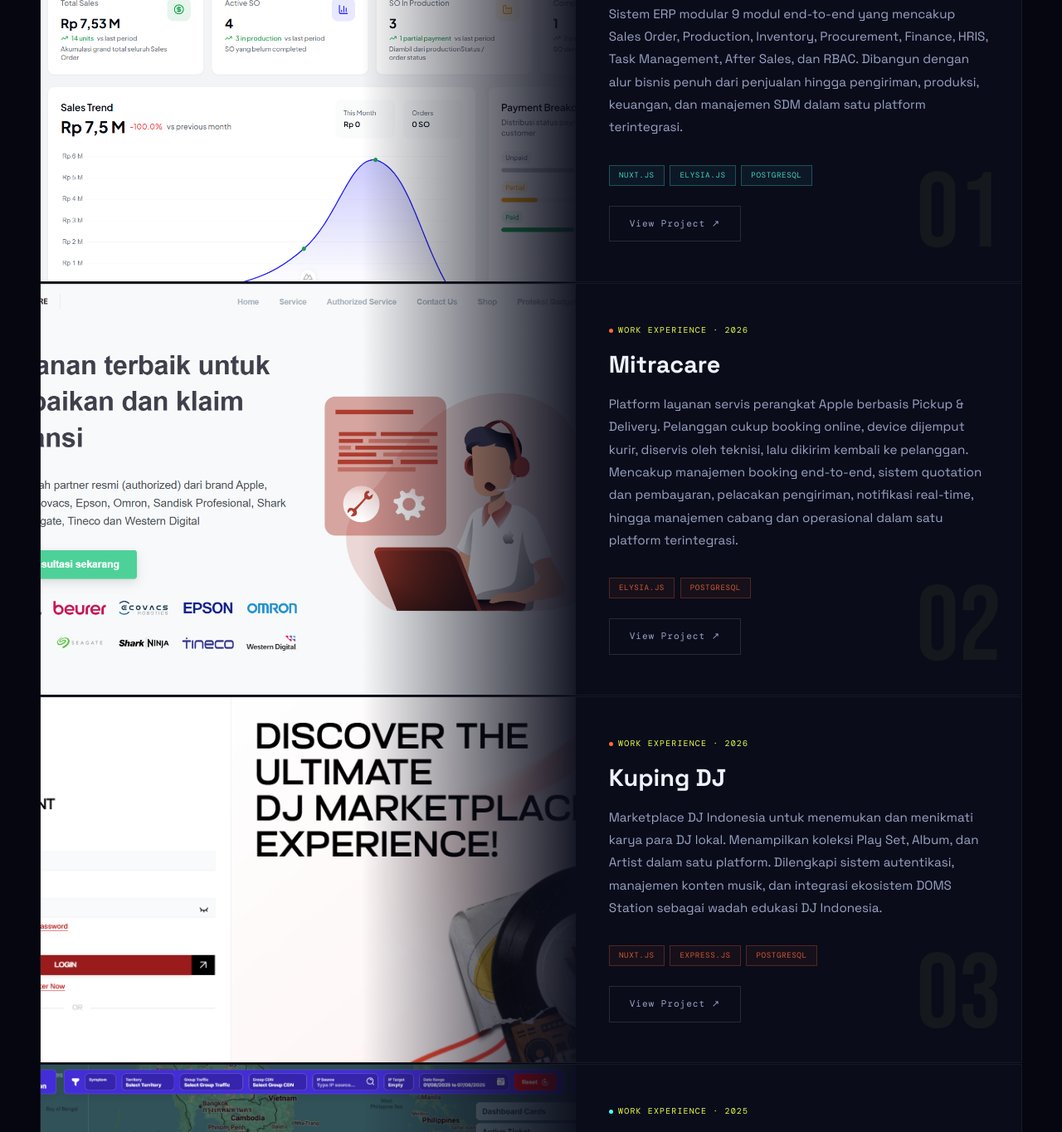
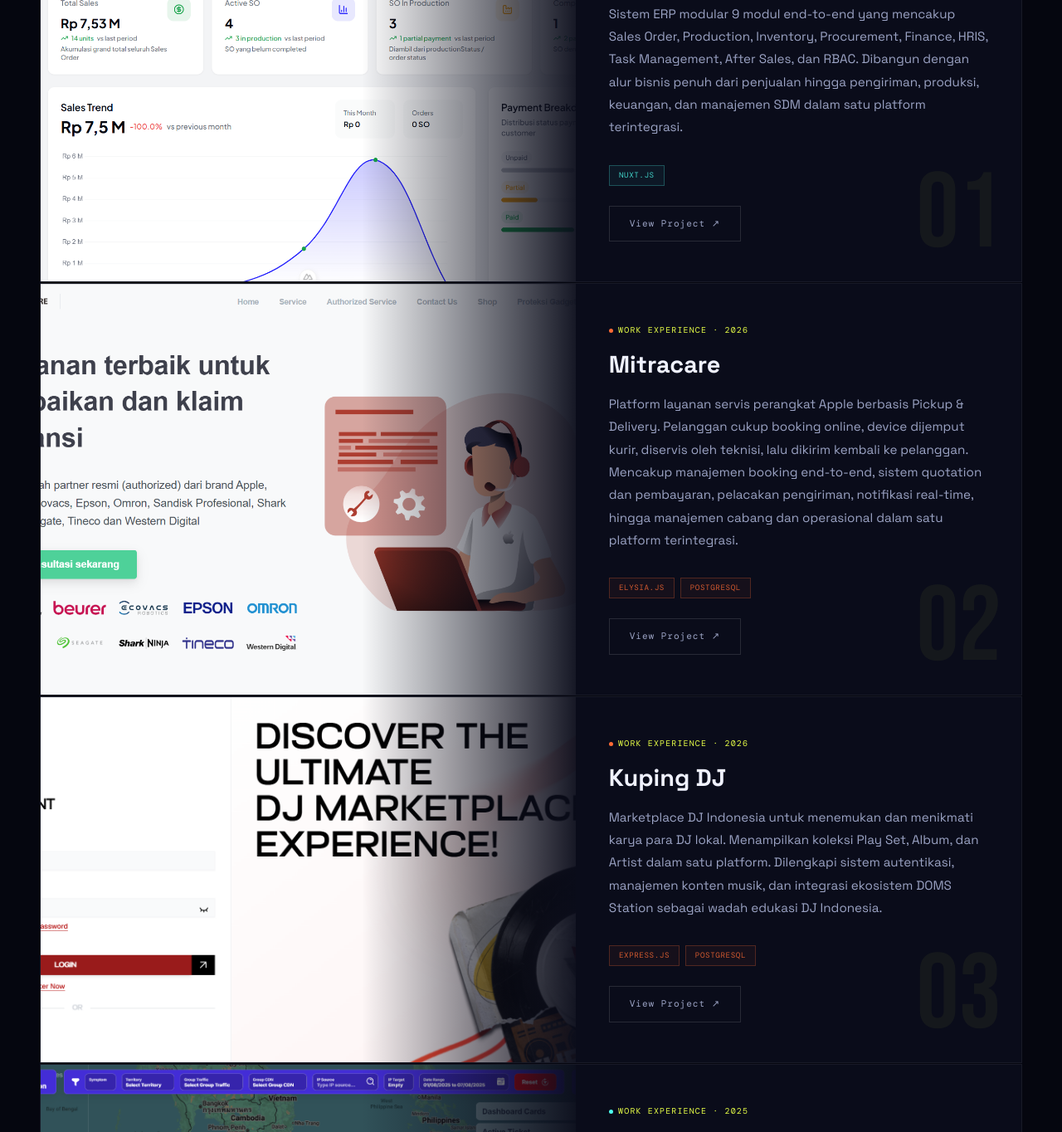
Before and after one commit to Samueldaerren/Portofolio-PKL, a plain HTML site: page index.html in a window 1280 px wide. Shown: the part 3606-4970 px from the top of the page at 83% size. Drawn offline with nearby package versions, Linux system fonts and the light colour scheme; a web font is replaced by a local one.

Commit message:
update porto

```diff
--- a/index.html
+++ b/index.html
@@ -483,8 +483,6 @@
         </p>
         <div class="proj-pills">
           <span class="pp blue">Nuxt.JS</span>
-          <span class="pp blue">Elysia.JS</span>
-          <span class="pp blue">PostgreSQL</span>
         </div>
         <a href="https://drive.google.com/drive/folders/1ZohACpbcuCZugbUUGSyxq20pC8aMRvsz" target="_blank" class="proj-link-btn">View Project ↗</a>
       </div>
@@ -532,7 +530,6 @@
           manajemen konten musik, dan integrasi ekosistem DOMS Station sebagai wadah edukasi DJ Indonesia.
         </p>
         <div class="proj-pills">
-          <span class="pp orange">Nuxt.JS</span>
           <span class="pp orange">Express.JS</span>
           <span class="pp orange">PostgreSQL</span>
         </div>
```
